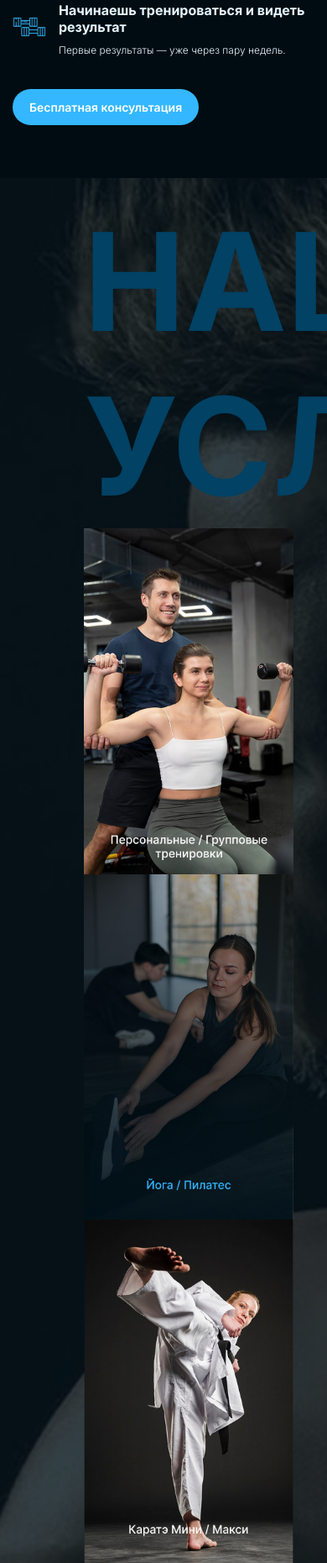
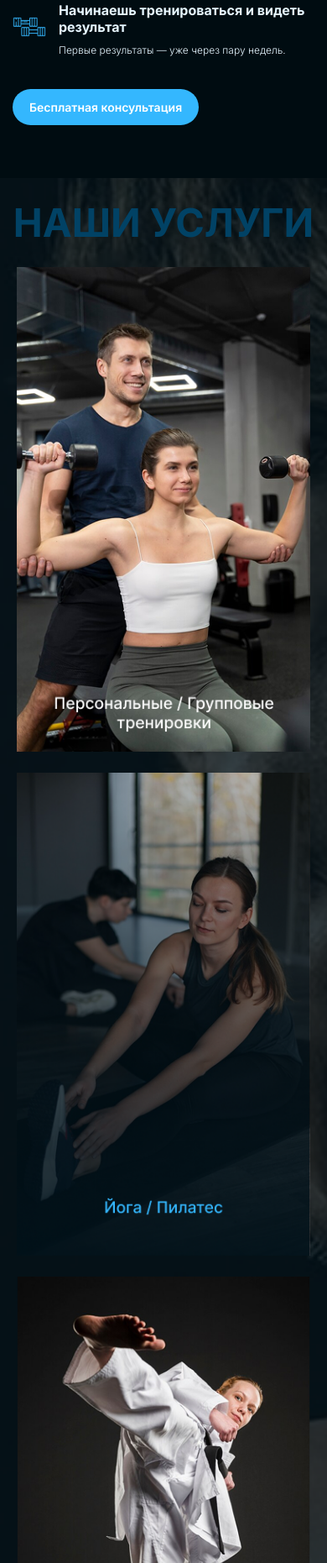
Before and after one commit to messsimo/global_fitness, a PHP site: page / in a window 390 px wide; the page is wider, and only the part inside the window is pictured. Shown: the part 3200-5061 px from the top of that part at 84% size. Run offline with PHP 8.4, Linux system fonts and the light colour scheme.

Commit message:
Services adapation

```diff
--- a/index.php
+++ b/index.php
@@ -112,7 +112,7 @@
         <div class="container">
             <div class="top">
                     <div class="block-top block-1 active">
-                        <img src="src/images/bench.png">
+                        <img src="src/images/bench.svg">
                         <span>Тренажёрные залы нового поколения</span>
                     </div>
                     <div class="block-top block-2">
--- a/src/css/adaptation.css
+++ b/src/css/adaptation.css
@@ -315,3 +315,47 @@
         padding: 25px 15px 75px 15px;
     }
 }
+
+/* Адаптация для блока с услугами */
+@media (max-width: 1199px) {
+    .services .container {
+        grid-template-columns: repeat(auto-fit, minmax(350px, 1fr));
+    }
+
+    .services .container img {
+        margin-top: 25px;
+        width: 350px;
+    }
+}
+
+@media (max-width: 1120px) {
+    .services {
+        padding: 25px 50px 50px 50px;
+    }
+}
+
+@media (max-width: 980px) {
+    .services h2 {
+        font-size: 12vw;
+    }
+}
+
+@media (max-width: 760px) {
+    .services {
+        padding: 25px 25px 50px 25px;
+    }
+
+    .services h2 {
+        font-size: 11vw;
+    }
+}
+
+@media (max-width: 760px) {
+    .services {
+        padding: 25px 15px 50px 15px;
+    }
+
+    .services h2 {
+        font-size: 12vw;
+    }
+}
--- a/src/css/index.css
+++ b/src/css/index.css
@@ -459,7 +459,7 @@ header .side-block .bottom .burger .close-btn {
 
 .services h2 {
     color: #014265;
-    font-size: 162px;
+    font-size: 11vw;
     text-align: center;
 }
 
```
Also changed, not shown: src/images/bench.svg (added).
